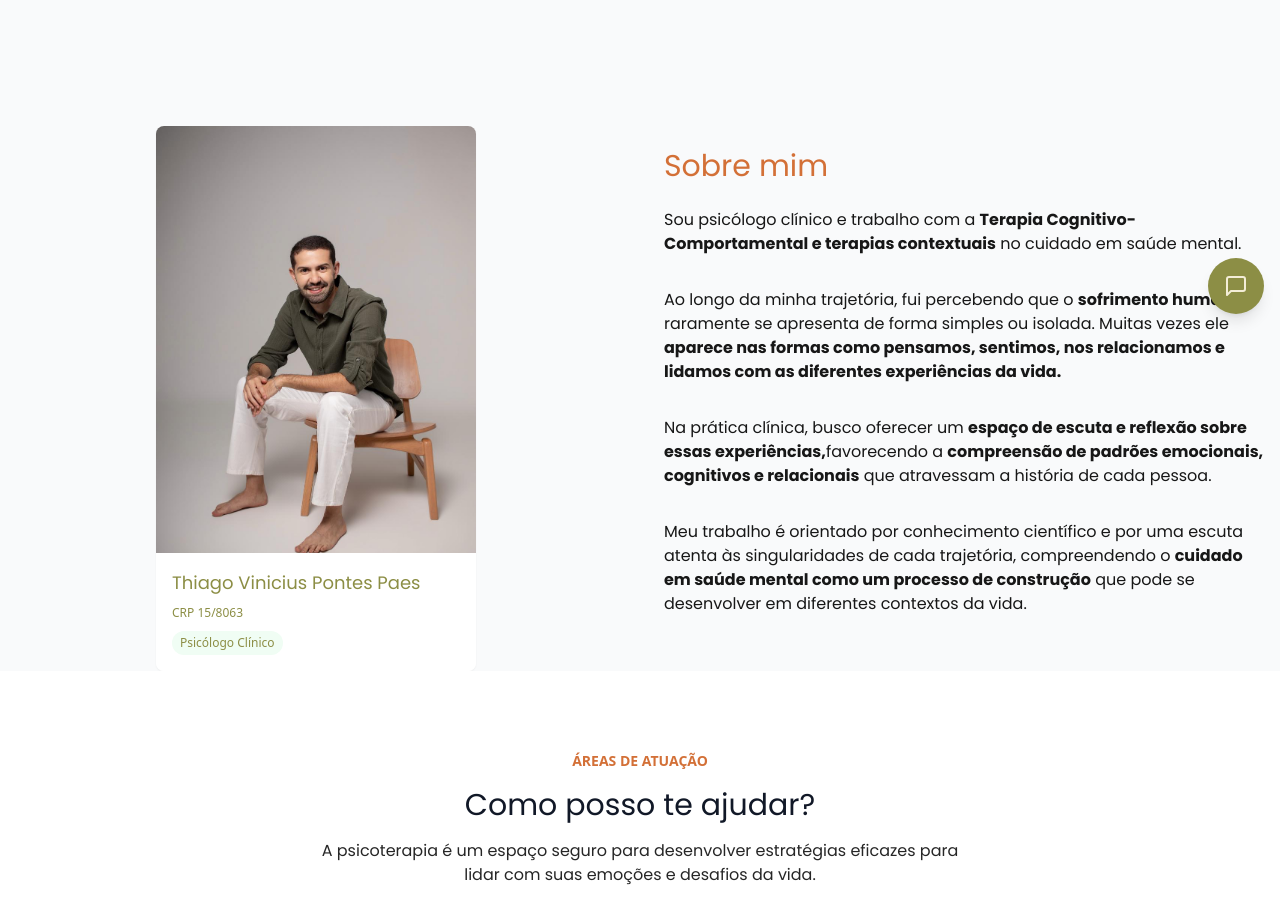
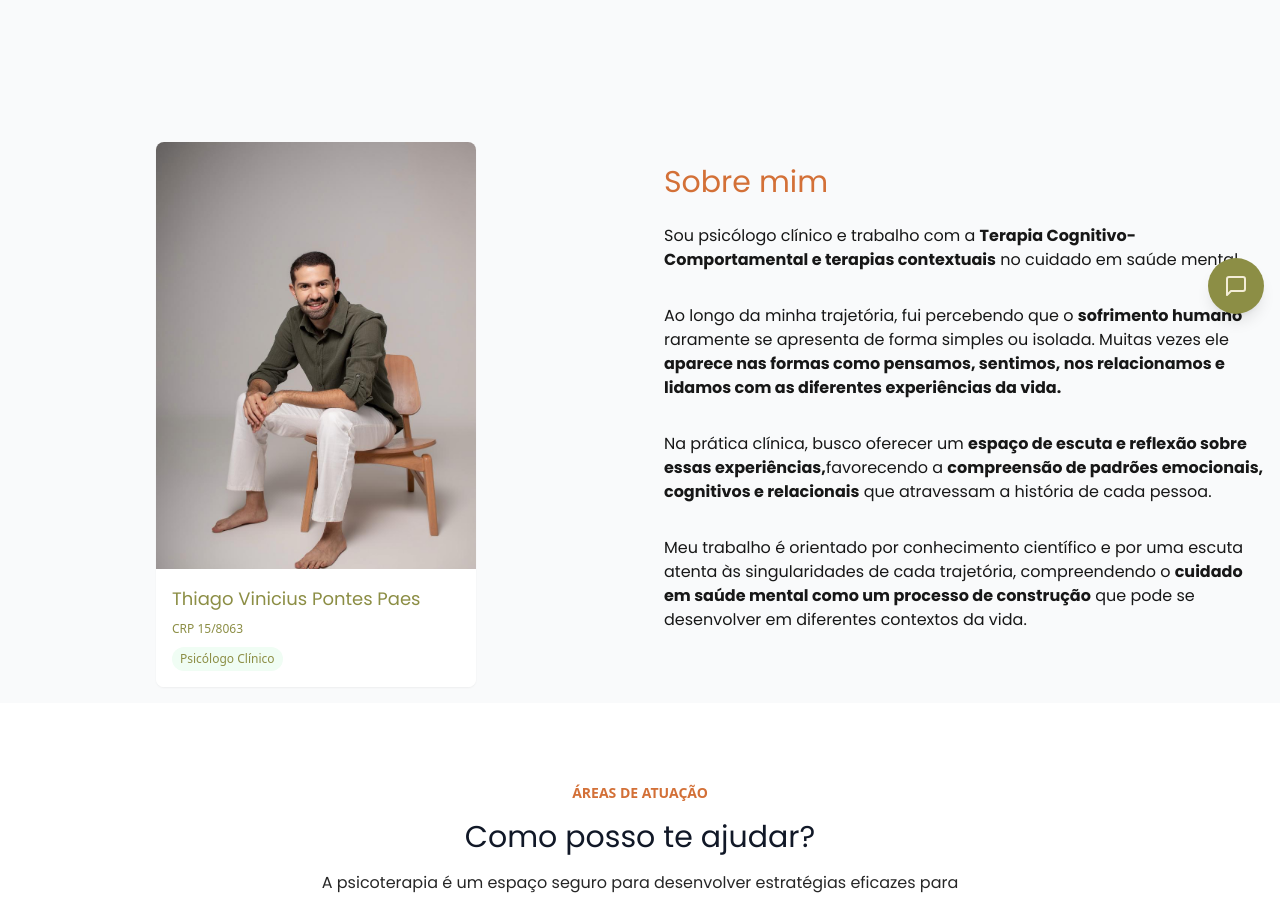
Before and after one commit to vitao-al/thiagopontespsicologo, a React (Vite) app: page / in a window 1280 px wide. Shown: the part 470-1367 px from the top of the page. Built offline with nearby package versions, Linux system fonts and the light colour scheme.

Commit message:
Updating About

```diff
--- a/src/components/team/CardHero.tsx
+++ b/src/components/team/CardHero.tsx
@@ -14,7 +14,7 @@ export default function CardHero() {
               {lawyers.map((lawyer) => (
                 <div
                   key={lawyer.id}
-                  className="w-full flex-shrink-0 px-2 md:px-4 flex justify-center"
+                  className="w-full flex-shrink-0 px-2 py-4 md:px-4 flex justify-center"
                 >
                   <LawyerCard lawyer={lawyer} />
                 </div>
```
